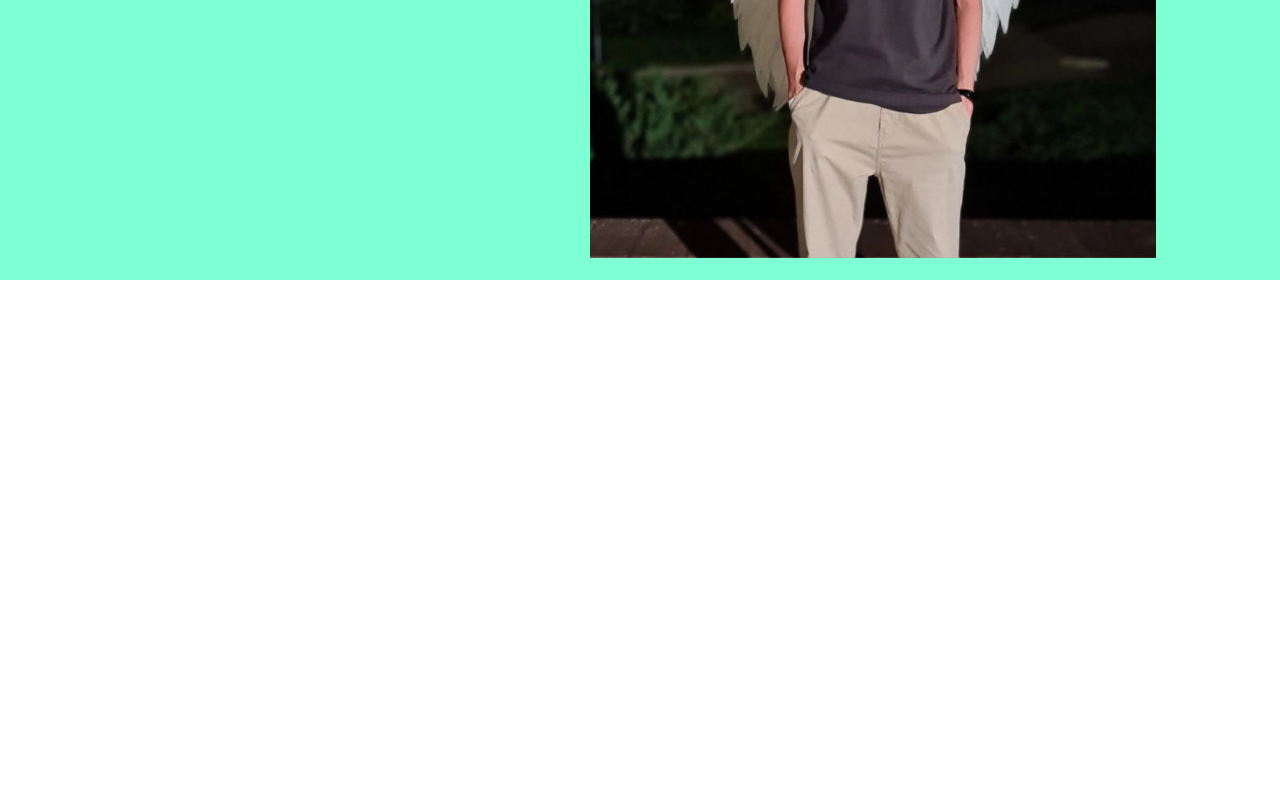
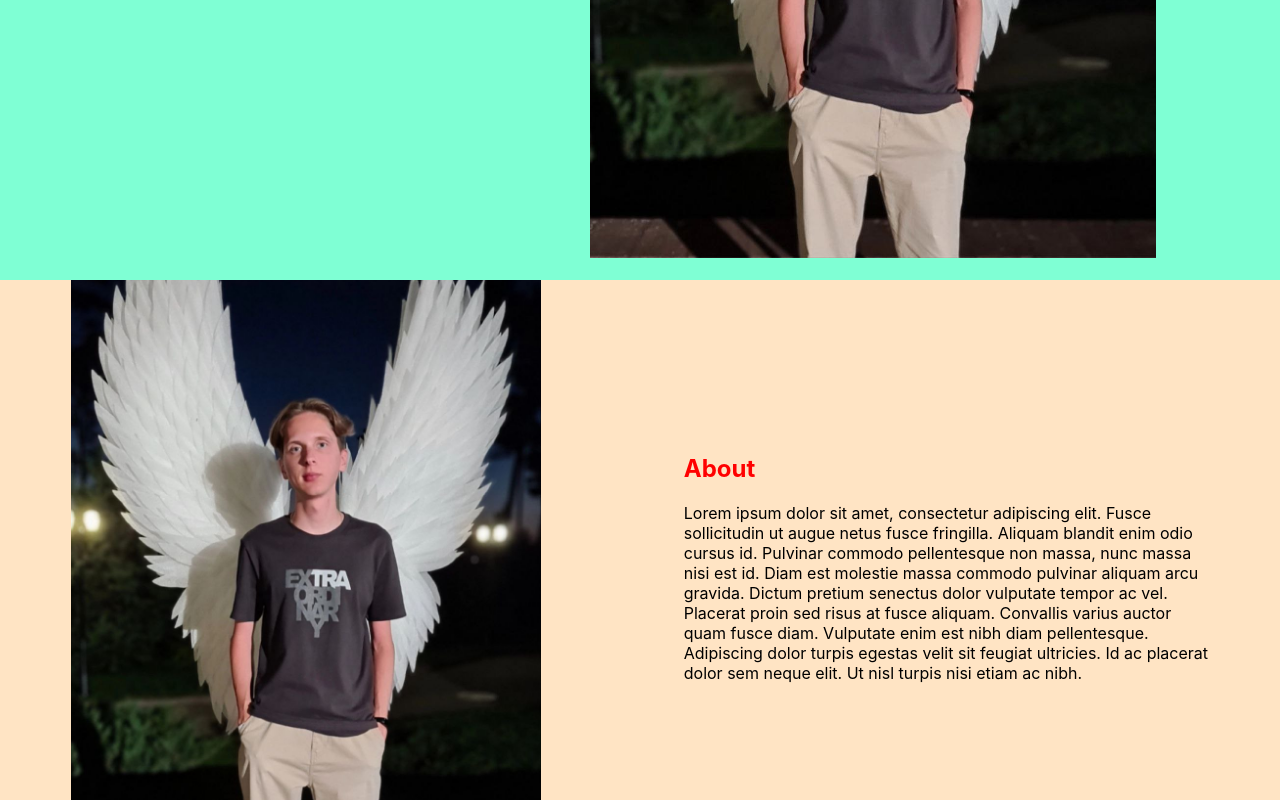
Before and after one commit to AndryGavrus/portfolio-project-my-version, a React app: page / in a window 1280 px wide. Shown: the part 572-1372 px from the top of the page. Before the commit the page ends 852 px from the top, so only its background shows below. Built offline with nearby package versions, Linux system fonts and the light colour scheme.

Commit message:
Add About

```diff
--- a/src/App.tsx
+++ b/src/App.tsx
@@ -2,6 +2,7 @@ import './App.css';
 import styled from 'styled-components';
 import { Header } from './layout/header/Header';
 import { Main } from './layout/sections/main/Main';
+import { About } from './layout/sections/about/About';
 
 
 function App() {
@@ -9,6 +10,7 @@ function App() {
         <div className="App">
             <Header/>
             <Main/>
+            <About/>
         </div>
     );
 }
--- /dev/null
+++ b/src/assets/components/SectionTitle.ts
@@ -0,0 +1,5 @@
+import styled from "styled-components";
+
+export const SectionTitle = styled.h2`
+    color: red;
+`
--- /dev/null
+++ b/src/assets/components/photo/Photo.tsx
@@ -0,0 +1,14 @@
+import React from 'react'
+import styled from 'styled-components'
+
+
+type PhotoPropsType ={
+    width: string
+    height: string
+}
+
+export const Photo = styled.img<PhotoPropsType>`
+    width: ${props => props.width};
+    height: ${props => props.height};
+    object-fit: cover;
+`
--- /dev/null
+++ b/src/layout/sections/about/About.tsx
@@ -0,0 +1,31 @@
+import React from 'react'
+import { SectionTitle } from '../../../assets/components/SectionTitle'
+import styled from 'styled-components'
+import { Photo } from '../../../assets/components/photo/Photo'
+import ava from '../../../assets/images/photo.jpg'
+import { FlexWrapper } from '../../../assets/components/FlexWrapper'
+
+
+export const About = () => {
+    return (
+        <StyledAbout>
+            <FlexWrapper align='center' justify='space-around'>
+                <Photo src={ava} alt="" height={'520px'} width={'470px'}/>
+                <AboutInfo>
+                <SectionTitle>About</SectionTitle>
+                <p>Lorem ipsum dolor sit amet, consectetur adipiscing elit. Fusce sollicitudin ut augue netus fusce fringilla. Aliquam blandit enim odio cursus id. Pulvinar commodo pellentesque non massa, nunc massa nisi est id. Diam est molestie massa commodo pulvinar aliquam arcu gravida. Dictum pretium senectus dolor vulputate tempor ac vel. Placerat proin sed risus at fusce aliquam. Convallis varius auctor quam fusce diam. Vulputate enim est nibh diam pellentesque. Adipiscing dolor turpis egestas velit sit feugiat ultricies.
+                Id ac placerat dolor sem neque elit. Ut nisl turpis nisi etiam ac nibh.</p>
+                </AboutInfo>
+            </FlexWrapper>
+        </StyledAbout>
+    )
+}
+
+const StyledAbout = styled.section`
+    background-color: bisque;
+`
+
+const AboutInfo = styled.div`
+    height: 212px;
+    width: 525px;
+`
--- a/src/layout/sections/main/Main.tsx
+++ b/src/layout/sections/main/Main.tsx
@@ -1,7 +1,8 @@
 import React from 'react'
 import { FlexWrapper } from '../../../assets/components/FlexWrapper'
+import styled from 'styled-components'
 import ava from '../../../assets/images/photo.jpg'
-import styled from 'styled-components'
+import { Photo } from '../../../assets/components/photo/Photo'
 
 export const Main = () => {
     return (
@@ -13,7 +14,7 @@ export const Main = () => {
                     <MainTitle>A Web Developer.</MainTitle>
                     <button type="button">Download CV</button>
                 </div>
-                <Photo src={ava} alt="" />
+                <Photo src={ava} alt="" height={'778px'} width={'566px'}/>
             </FlexWrapper>
         </StyledMain>
     )
@@ -31,9 +32,3 @@ const Name = styled.h2`
 const MainTitle =styled.h1`
 
 `
-
-const Photo = styled.img`
-    width: 566px;
-    height: 778px;
-    object-fit: cover;
-`
```
